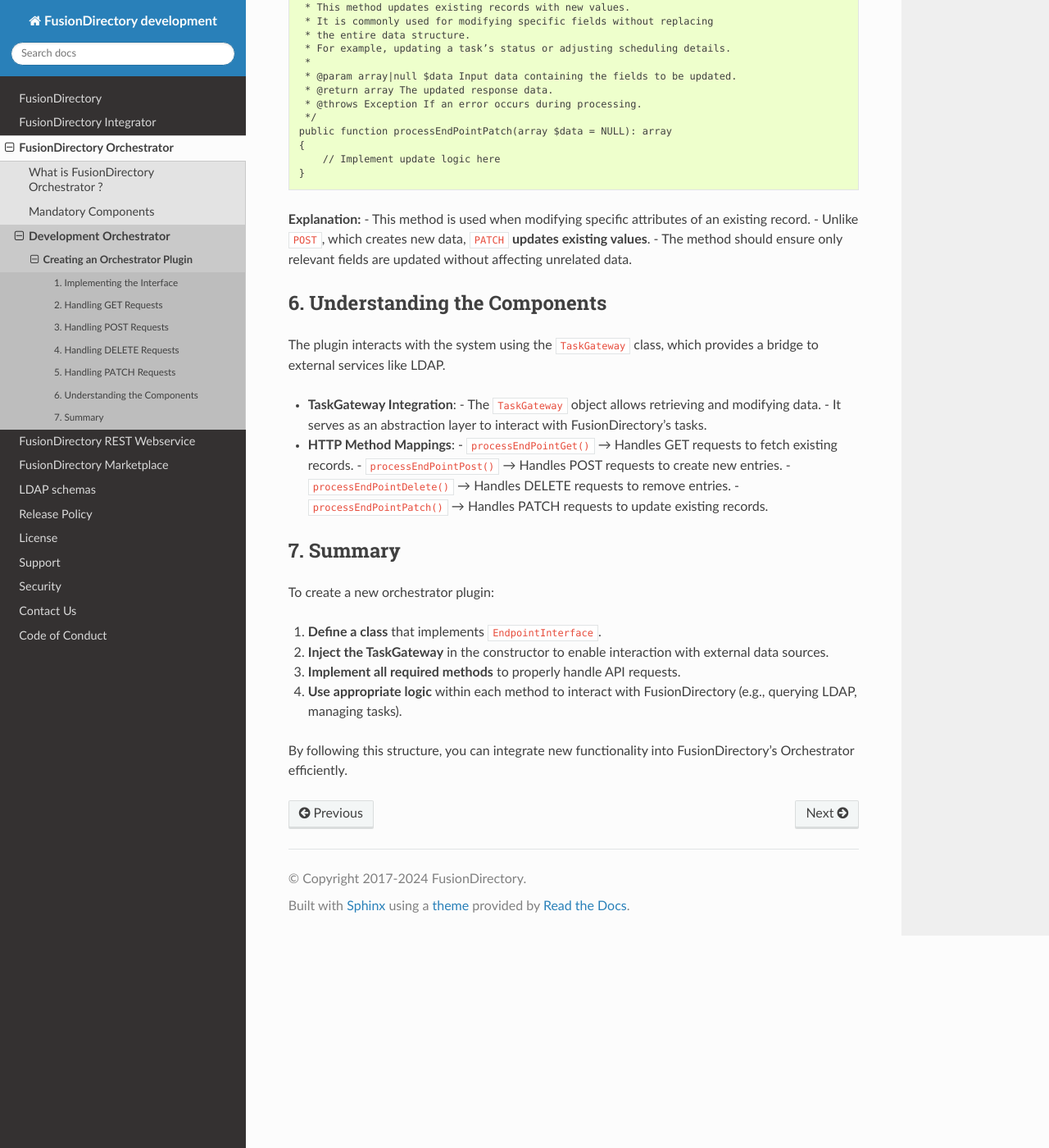
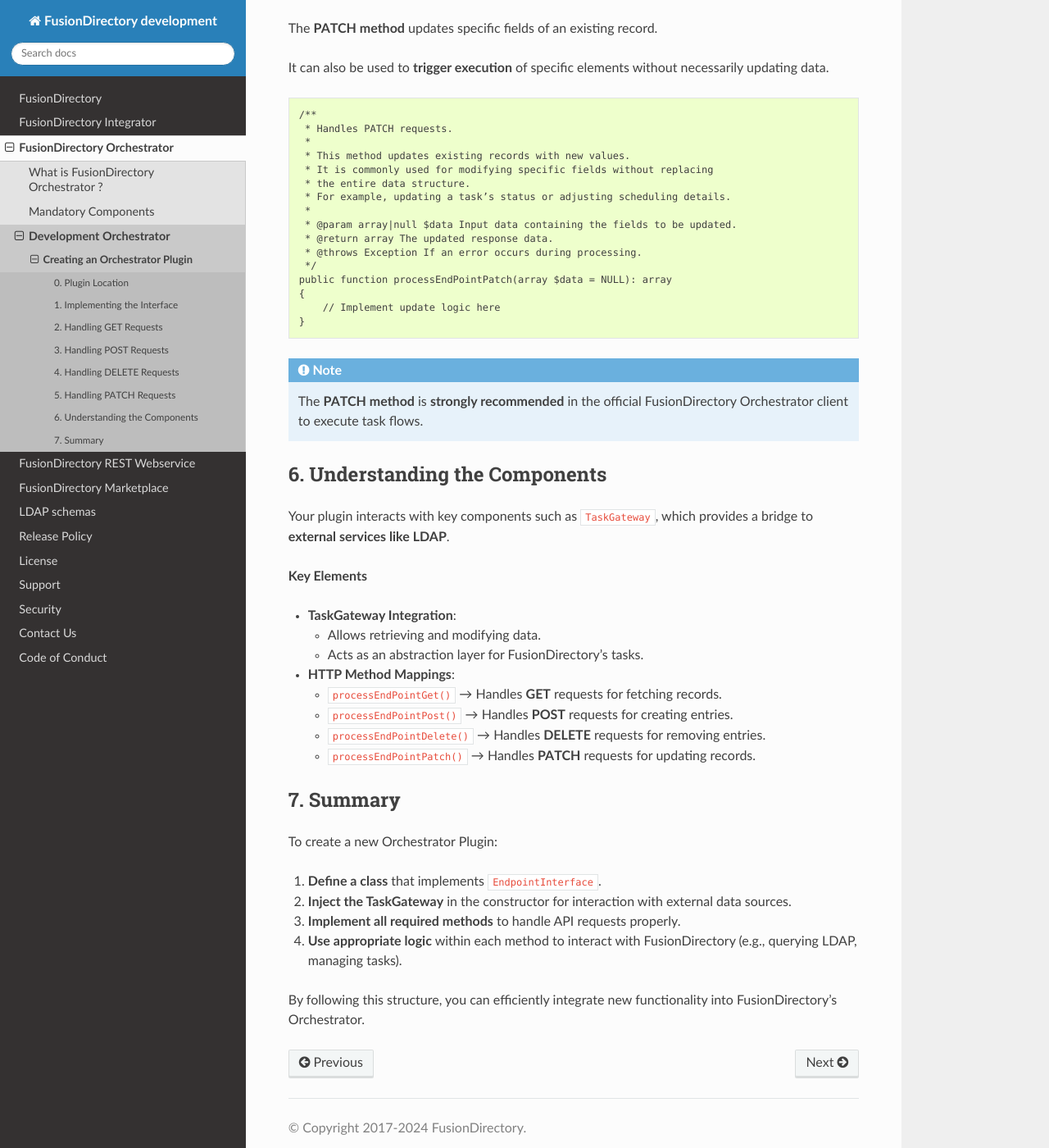
Before and after one commit to fusiondirectory/fusiondirectory-dev-manual, a Sphinx documentation site: the page built from source/fusiondirectory-orchestrator/development/orchDevPlugin.rst, in a window 1280 px wide and 1400 px high, scrolled down 2471 px. Shown: the whole window at 82% size. Built offline with Sphinx 7.4.7 and the Read the Docs theme 3.1.0, drawn with Linux system fonts in a browser that asks for light colours; some of the changed text lies outside the part shown.

Commit message:
:sparkles: orchestrator plugin
Dev Manual - orchetrator plugin 3

```diff
--- a/source/fusiondirectory-orchestrator/development/orchDevPlugin.rst
+++ b/source/fusiondirectory-orchestrator/development/orchDevPlugin.rst
@@ -1,18 +1,30 @@
-==========================
+===============================
 Creating an Orchestrator Plugin
-==========================
+===============================
 
-This guide explains how to create an Orchestrator Plugin, implementing potential "Strategy development pattern" using
-interfaces implementation.
+This guide explains how to create an Orchestrator Plugin by implementing the **Strategy & Factory Design Pattern** using a mandatory interface implementation.
+
+------------------
+0. Plugin Location
+------------------
+
+A folder named ``fusiondirectory-orchestrator/plugins`` has been created to store your classes.
+
+At the time of writing, the orchestrator is primarily used for **task processing**.
+
+Therefore, it makes sense to place your classes within the ``tasks`` directory inside ``plugins``, though this is not mandatory.
+
+.. note::
+   Your plugin will be **automatically autoloaded**.
+   It will be used as an argument for the endpoint tasks: ``<orchestrator_url>/api/tasks/your_plugin_name``
 
 -------------------------------
 1. Implementing the Interface
 -------------------------------
 
-An Orchestrator Plugin must implement the ``EndpointInterface`` to define the required methods for handling API requests.
-Each method corresponds to an HTTP operation (GET, POST, DELETE, PATCH), allowing structured API interactions.
+An Orchestrator Plugin **must implement** the ``EndpointInterface`` to define the required methods for handling API requests. Each method corresponds to an HTTP operation (**GET, POST, DELETE, PATCH**), ensuring structured API interactions.
 
-To create a new plugin, define a class that implements this interface and ensure it includes the necessary methods.
+To create a new plugin, define a class that implements this interface and includes the necessary methods:
 
 .. code-block:: php
 
@@ -31,14 +43,15 @@
         }
     }
 
-The constructor takes a ``TaskGateway`` object, which serves as an interface to interact with external services such as LDAP.
-This gateway will be used within the methods to fetch, update, and delete data.
+The constructor takes a ``TaskGateway`` object, which acts as an interface for interacting with external services such as **LDAP**. This gateway will be used within the methods to fetch, update, and delete data.
 
 ----------------------------------
 2. Handling GET Requests
 ----------------------------------
 
-The **GET method** is used to retrieve existing data, such as tasks or configurations, from the system.
+The **GET method** retrieves existing data, often from **LDAP**.
+
+If additional processing is required, you are free to extend the logic by calling new methods within your tasks.
 
 .. code-block:: php
 
@@ -56,16 +69,11 @@
         // Implement logic to fetch and return data
     }
 
-**Explanation:**
-- This method is responsible for fetching data when an API request is made with ``GET``.
-- It can retrieve information from LDAP or other sources via the ``TaskGateway``.
-- The returned data should be formatted as an **array**.
-
 ----------------------------------
 3. Handling POST Requests
 ----------------------------------
 
-The **POST method** is used to create new records in the system.
+The **POST method** is used to create new records.
 
 .. code-block:: php
 
@@ -84,16 +92,11 @@
         return [];
     }
 
-**Explanation:**
-- This method processes **new data submissions** (e.g., creating a new task).
-- The input data is passed as an array, and it should be processed and stored accordingly.
-- The return value should be an array indicating whether the operation was **successful or failed**.
-
 ----------------------------------
 4. Handling DELETE Requests
 ----------------------------------
 
-The **DELETE method** is used to remove existing records.
+The **DELETE method** removes existing records.
 
 .. code-block:: php
 
@@ -112,16 +115,13 @@
         return [];
     }
 
-**Explanation:**
-- This method allows deleting records, such as removing a scheduled task.
-- The ``$data`` array should contain information about what needs to be deleted.
-- The method should return an array confirming the **successful deletion**.
-
 ----------------------------------
 5. Handling PATCH Requests
 ----------------------------------
 
-The **PATCH method** is used to update specific fields of an existing record.
+The **PATCH method** updates specific fields of an existing record.
+
+It can also be used to **trigger execution** of specific elements without necessarily updating data.
 
 .. code-block:: php
 
@@ -142,36 +142,38 @@
         // Implement update logic here
     }
 
-**Explanation:**
-- This method is used when modifying specific attributes of an existing record.
-- Unlike ``POST``, which creates new data, ``PATCH`` **updates existing values**.
-- The method should ensure only relevant fields are updated without affecting unrelated data.
+.. note::
+   The **PATCH method** is **strongly recommended** in the official FusionDirectory Orchestrator client to execute task flows.
 
 -------------------------------
 6. Understanding the Components
 -------------------------------
 
-The plugin interacts with the system using the ``TaskGateway`` class, which provides a bridge to external services like LDAP.
+Your plugin interacts with key components such as ``TaskGateway``, which provides a bridge to **external services like LDAP**.
+
+**Key Elements**
 
 - **TaskGateway Integration**:
-  - The ``TaskGateway`` object allows retrieving and modifying data.
-  - It serves as an abstraction layer to interact with FusionDirectory’s tasks.
+
+  - Allows retrieving and modifying data.
+  - Acts as an abstraction layer for FusionDirectory’s tasks.
 
 - **HTTP Method Mappings**:
-  - ``processEndPointGet()`` → Handles GET requests to fetch existing records.
-  - ``processEndPointPost()`` → Handles POST requests to create new entries.
-  - ``processEndPointDelete()`` → Handles DELETE requests to remove entries.
-  - ``processEndPointPatch()`` → Handles PATCH requests to update existing records.
+
+  - ``processEndPointGet()`` → Handles **GET** requests for fetching records.
+  - ``processEndPointPost()`` → Handles **POST** requests for creating entries.
+  - ``processEndPointDelete()`` → Handles **DELETE** requests for removing entries.
+  - ``processEndPointPatch()`` → Handles **PATCH** requests for updating records.
 
 -------------------------------
 7. Summary
 -------------------------------
 
-To create a new orchestrator plugin:
+To create a new Orchestrator Plugin:
 
 1. **Define a class** that implements ``EndpointInterface``.
-2. **Inject the TaskGateway** in the constructor to enable interaction with external data sources.
-3. **Implement all required methods** to properly handle API requests.
+2. **Inject the TaskGateway** in the constructor for interaction with external data sources.
+3. **Implement all required methods** to handle API requests properly.
 4. **Use appropriate logic** within each method to interact with FusionDirectory (e.g., querying LDAP, managing tasks).
 
-By following this structure, you can integrate new functionality into FusionDirectory’s Orchestrator efficiently.
+By following this structure, you can efficiently integrate new functionality into FusionDirectory’s Orchestrator.
```
